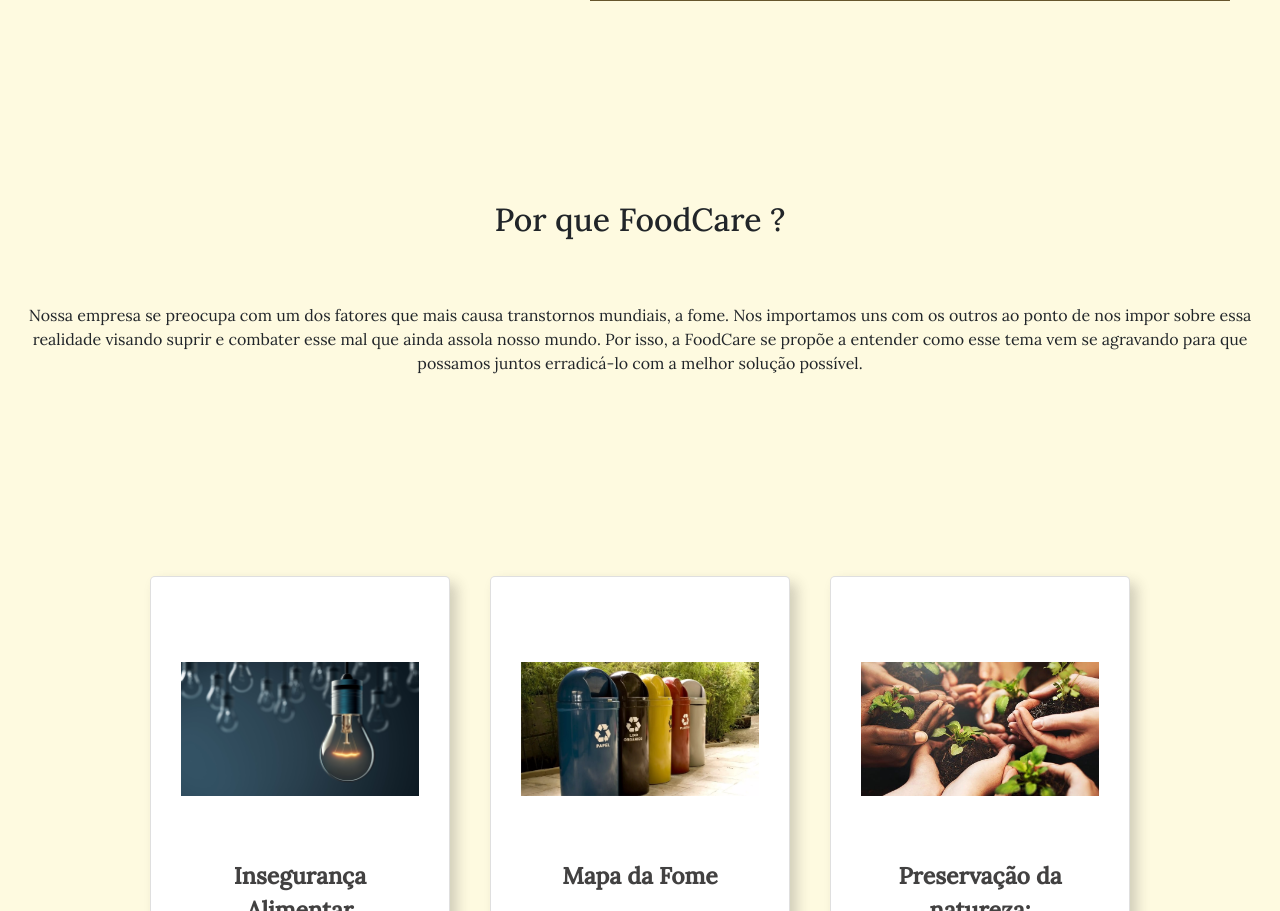
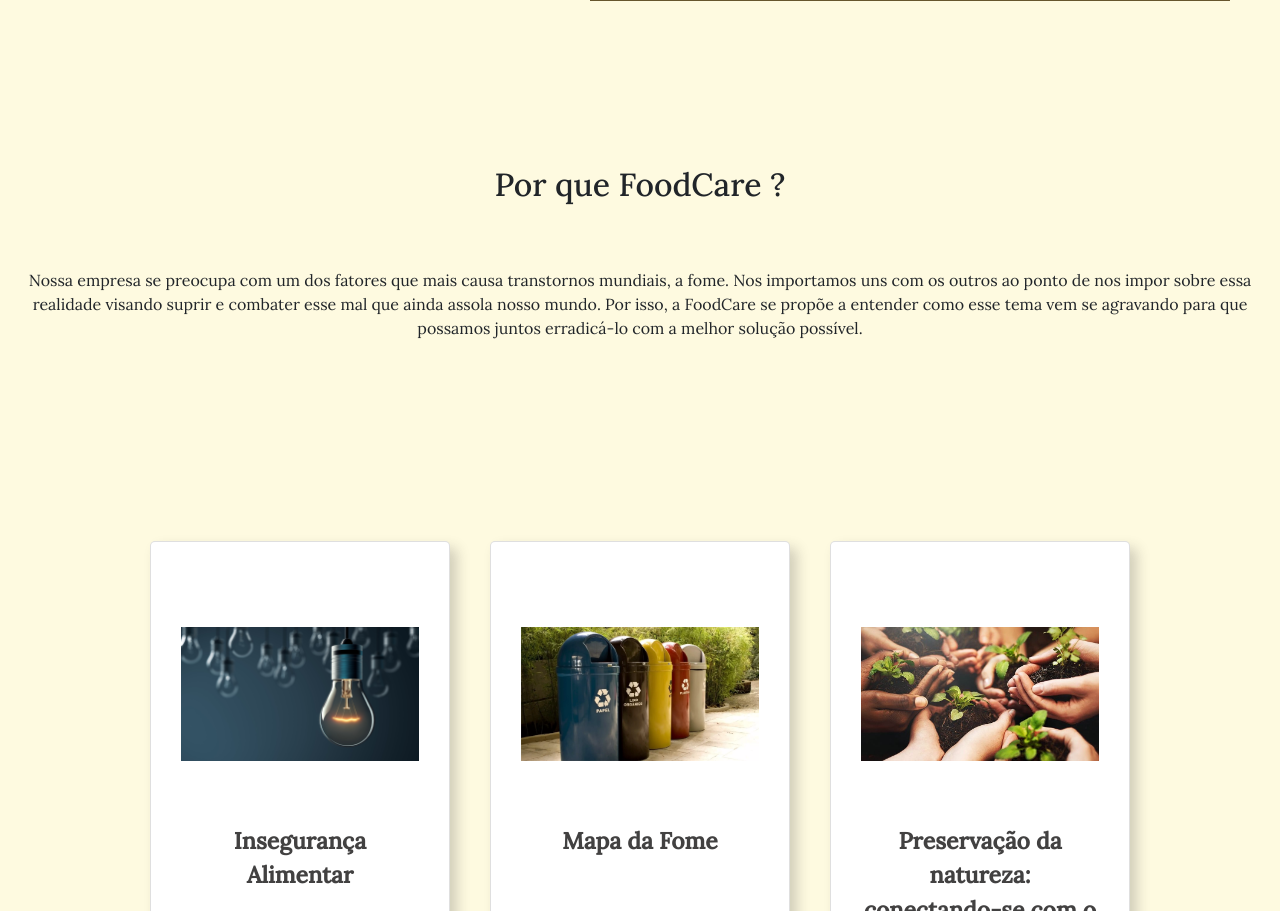
Before and after one commit to grupo-fiap-eso/fase7-globalsolution, a React (Create React App) app: page / in a window 1280 px wide. Shown: the part 1448-2359 px from the top of the page. Built offline with nearby package versions, Linux system fonts and the light colour scheme; a web font is replaced by a local one.

Commit message:
Update PostsResumo.js

```diff
--- a/src/components/posts/PostsResumo.js
+++ b/src/components/posts/PostsResumo.js
@@ -1,3 +1,4 @@
+
 import React, { useState } from 'react';
 import { PostStyle } from '../../styled'
 import { Post1Card } from "./Post1";
@@ -16,10 +17,10 @@ function PostsResumo(){
   return (
     <PostStyle>
 
-    <div class="row">
-      <div class="row terceira-secao">
+    <div class="row posts">
+      <div class="row secao-tres">
           <h2>Por que FoodCare ?</h2>
-          <p>
+          <p class="paragrafo-superior">
             Nossa empresa se preocupa com um dos fatores que mais causa transtornos mundiais, a fome.
             Nos importamos uns com os outros ao ponto de nos impor sobre essa realidade visando suprir e combater
             esse mal que ainda assola nosso mundo.
```
